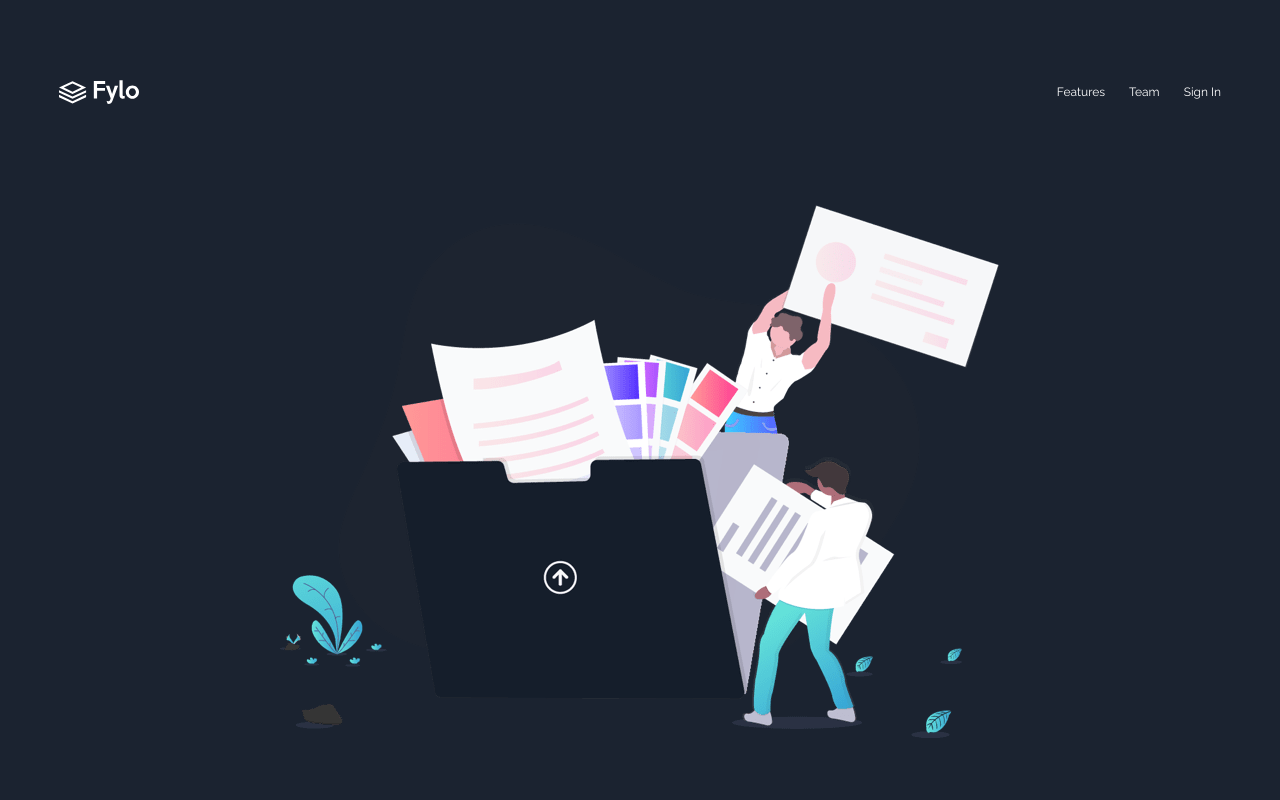
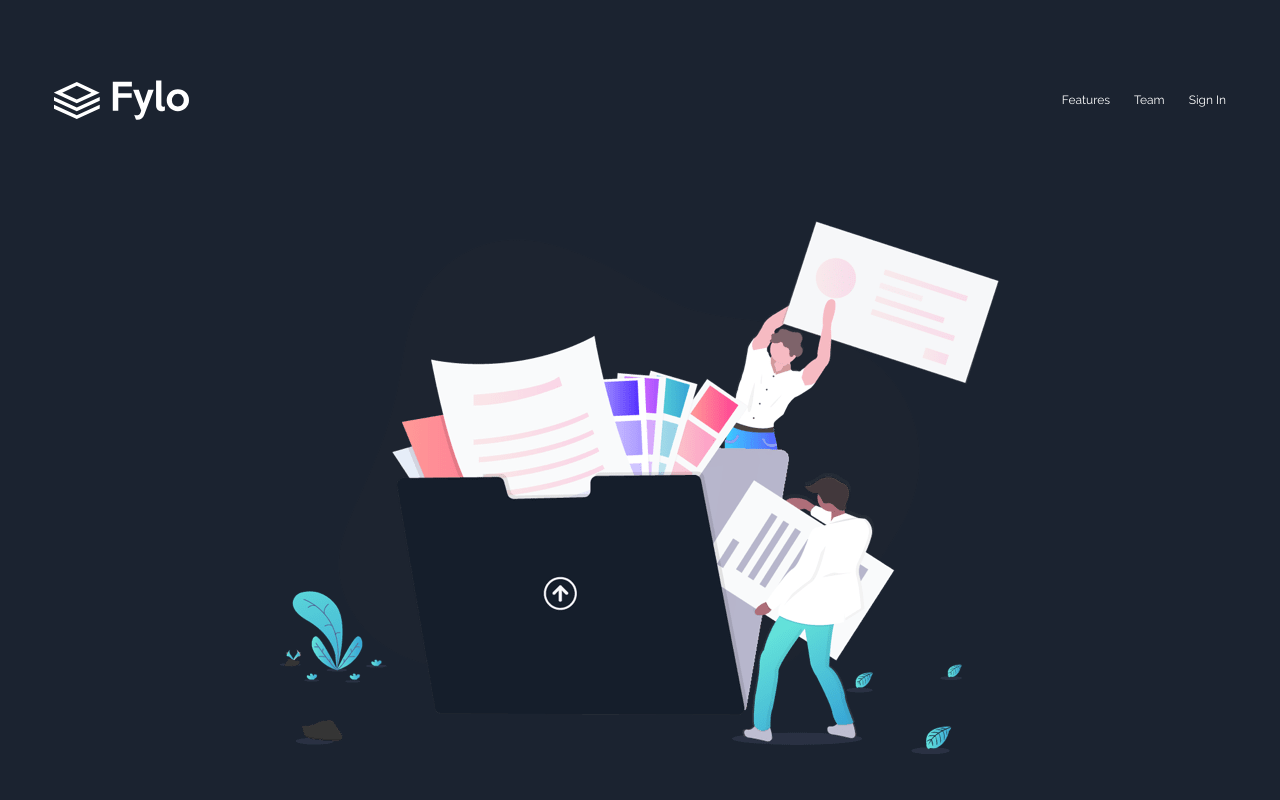
Before and after one commit to g-akca/fylo-landing-page, a React (Vite) app: page / in a window 1280 px wide. Shown: the top 800 px of the page. Built offline with nearby package versions, Linux system fonts and the light colour scheme.

Commit message:
Add tablet responsive Header styles

```diff
--- a/src/components/Header.jsx
+++ b/src/components/Header.jsx
@@ -4,10 +4,10 @@ import Navbar from "./Navbar";
 
 function Header() {
   return (
-    <header className="px-1.25 flex justify-between items-center">
+    <header className="px-1.25 tablet:px-0 flex justify-between items-center">
       <h1 className="sr-only">Fylo</h1>
 
-      <img src={logoImg} alt="Fylo logo" className="w-20" />
+      <img src={logoImg} alt="Fylo logo" className="w-20 tablet:w-auto tablet:h-10" />
 
       <Navbar />
     </header>
```
